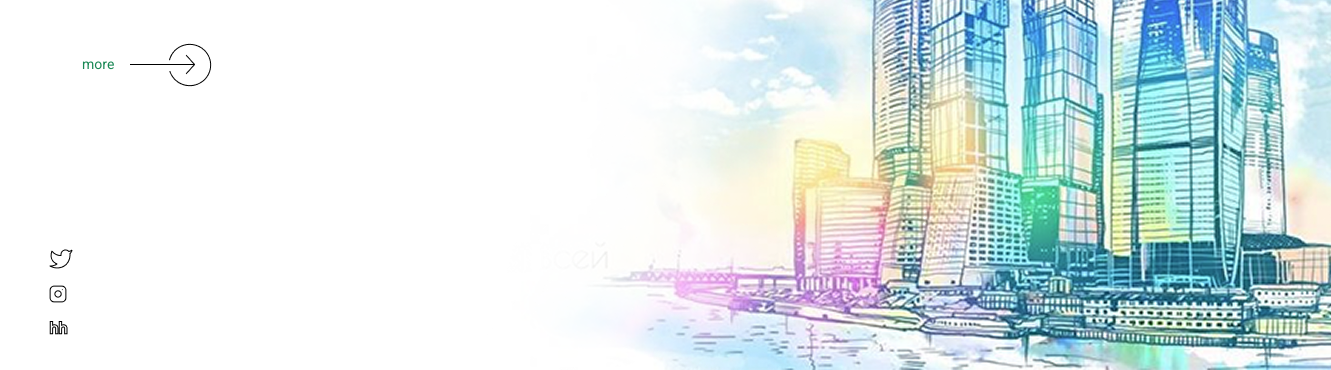
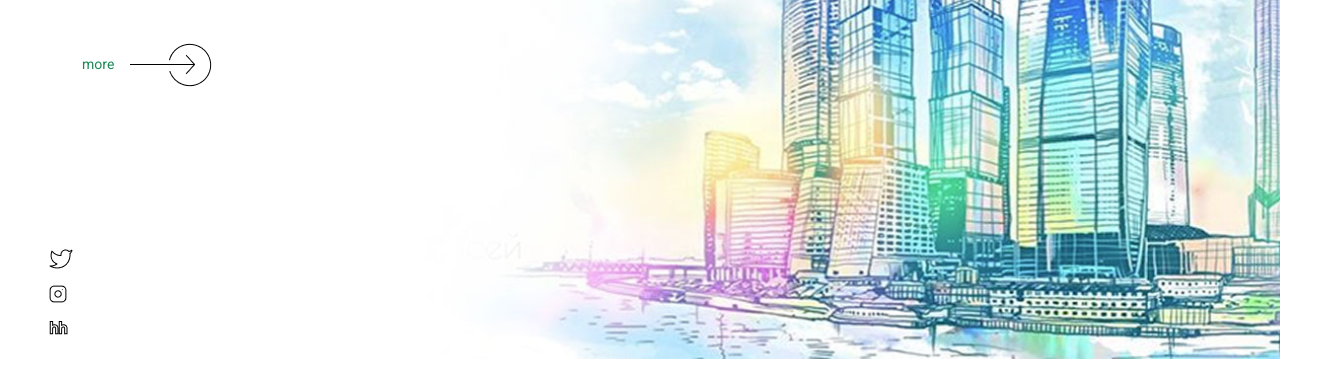
Before and after one commit to mdrockysheikh412/Header-2, a plain HTML site: page index.html in a window 1280 px wide. Shown: the part 442-812 px from the top of the page, 1331 px wide, since content can reach past the window. Drawn offline with nearby package versions, Linux system fonts and the light colour scheme.

Commit message:
background edit

```diff
--- a/index.html
+++ b/index.html
@@ -16,10 +16,6 @@
 </head>
 <body>
     <header>
-      <div class="header-img">
-        <img src="image/image 2.png" alt="">
-      </div>
-
     <!-- navbar -->
       <nav class="navbar navbar-expand-lg mt-2">
         <div class="container-fluid">
--- a/style.css
+++ b/style.css
@@ -3,17 +3,10 @@ body{
     font-family: "Roboto", sans-serif;
 }
 header{
-    background-color: white;
-    height: 812px;
+    background-image: url(image/Untitled-1.jpg);
     background-size: cover;
+    background-position: center;
     padding: 20px 0;
-    position: relative;
-
-}
-.header-img{
-    position: absolute;
-    top: 72px;
-    left: 19%;
 }
 .nav-item a{
     color: black;
@@ -39,10 +32,7 @@ header{
     font-size: 14px;
 
 }
-.btn-outline-success{
 
-
-}
 .btn-outline-success:hover{
     background: none;
     color: black;
```
Also changed, not shown: image/Rectangle 128.png (added), image/Untitled-1.jpg (added).
